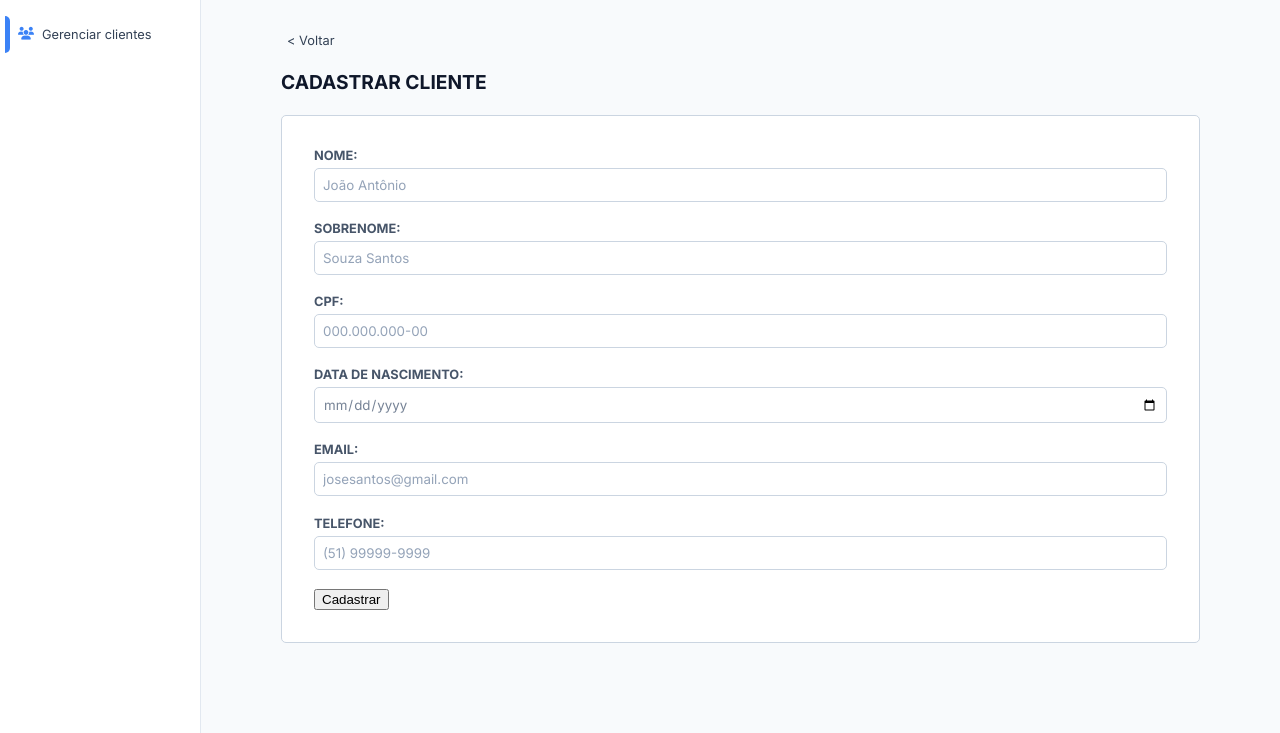
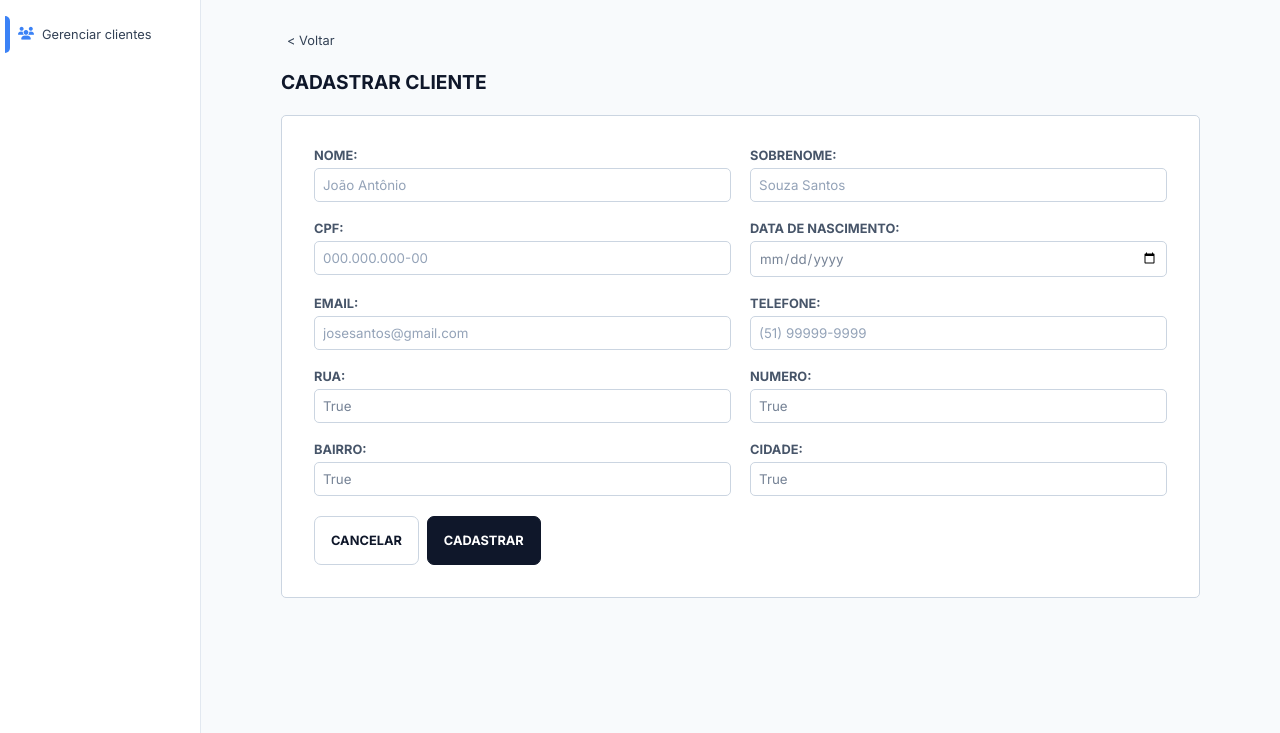
Before and after one commit to Kohlrausch16/sistema_gestao_hotel, a Django app: page /cliente/cadastro/ in a window 1280 px wide. Shown: the part 67-800 px from the top of the page. Run offline with Django 5.2, Linux system fonts and the light colour scheme.

Commit message:
feat: Conclusão formulário cadastro cliente

```diff
--- a/hotelaria_app/admin.py
+++ b/hotelaria_app/admin.py
@@ -1,10 +1,6 @@
 from django.contrib import admin
-from .models import Cliente, Endereco
+from .models import Cliente
 
 @admin.register(Cliente)
 class ClienteAdmin(admin.ModelAdmin):
     list_display = ("nome","sobrenome", "cpf")
-
-@admin.register(Endereco)
-class EnderecoAdmin(admin.ModelAdmin):
-    list_display = ("logradouro","numero", "cidade")
--- a/hotelaria_app/forms.py
+++ b/hotelaria_app/forms.py
@@ -1,5 +1,5 @@
 from django import forms
-from .models import Cliente, Endereco
+from .models import Cliente
 
 class ClienteForm(forms.ModelForm):
 
@@ -12,7 +12,11 @@ class ClienteForm(forms.ModelForm):
             "cpf",
             "data_nascimento",
             "email",
-            "telefone"
+            "telefone",
+            "logradouro",
+            "numero",
+            "bairro",
+            "cidade"
         ]
 
         labels = {
@@ -21,30 +25,37 @@ class ClienteForm(forms.ModelForm):
             "cpf": "CPF",
             "data_nascimento": "DATA DE NASCIMENTO",
             "email": "EMAIL",
-            "telefone": "TELEFONE"
+            "telefone": "TELEFONE",
+            "logradouro": "RUA",
+            "numero": "NUMERO",
+            "bairro": "BAIRRO",
+            "cidade": "CIDADE"
         }
+
 
         widgets = {
             "nome": forms.TextInput(attrs={
-                "class": "campo-formulario placeholder-input",
+                "class": "campo-formulario placeholder-input input-nome",
                 "placeholder": "João Antônio"
             }),
 
             "sobrenome": forms.TextInput(attrs={
-                "class": "campo-formulario placeholder-input",
+                "class": "campo-formulario placeholder-input input-sobrenome",
                 "placeholder": "Souza Santos"
             }),
 
-            "cpf": forms.NumberInput(attrs={
-                "class": "campo-formulario placeholder-input",
+            "cpf": forms.TextInput(attrs={
+                "class": "campo-formulario placeholder-input input-cpf",
                 "placeholder": "000.000.000-00",
-                "min": "11",
-                "max": "11"
+                "inputmode": "numeric",
+                "pattern": "[0-9]*",
+                "minlength": "11",
+                "maxlength": "11"
             }),
 
             "data_nascimento": forms.DateInput(attrs={
                 "type": "date",
-                "class": "campo-formulario placeholder-input",
+                "class": "campo-formulario placeholder-input input-data-nascimento",
                 "placeholder": "01/01/1970"
             },
             format = {
@@ -52,14 +63,40 @@ class ClienteForm(forms.ModelForm):
             }),
 
             "email": forms.TextInput(attrs={
-                            "class": "campo-formulario placeholder-input",
-                            "placeholder": "josesantos@gmail.com"
-                        }),
+                "class": "campo-formulario placeholder-input input-email",
+                "placeholder": "josesantos@gmail.com"
+            }),
 
-            "telefone": forms.NumberInput(attrs={
-                "class": "campo-formulario placeholder-input",
+            "telefone": forms.TextInput(attrs={
+                "class": "campo-formulario placeholder-input input-telefone",
                 "placeholder": "(51) 99999-9999",
-                "min": "11",
-                "max": "11"
+                "inputmode": "numeric",
+                "pattern": "[0-9]*",
+                "minlength": "11",
+                "maxlength": "11"
+            }),
+
+            "logradouro": forms.TextInput(attrs={
+                "class": "campo-formulario placeholder-input input-email",
+                "placeholder": "Avenida Central"
+            }),
+
+            "numero": forms.TextInput(attrs={
+                "class": "campo-formulario placeholder-input input-telefone",
+                "placeholder": "45",
+                "inputmode": "numeric",
+                "pattern": "[0-9]*",
+                "minlength": "1",
+                "maxlength": "5"
+            }),
+
+            "bairro": forms.TextInput(attrs={
+                "class": "campo-formulario placeholder-input input-email",
+                "placeholder": "Centro"
+            }),
+
+            "cidade": forms.TextInput(attrs={
+                "class": "campo-formulario placeholder-input input-email",
+                "placeholder": "Porto Alegre"
             })
         }
--- a/hotelaria_app/models.py
+++ b/hotelaria_app/models.py
@@ -1,15 +1,5 @@
 from django.db import models
 from .fields import BaseModel
-
-class Endereco(BaseModel):
-    logradouro = models.CharField(max_length=100)
-    numero = models.CharField(max_length=10)
-    bairro = models.CharField(max_length=100)
-    cidade = models.CharField(max_length=100)
-
-    def __str__(self):
-        return self.logradouro
-
 
 class Cliente(BaseModel):
     nome = models.CharField(max_length=100)
@@ -19,7 +9,10 @@ class Cliente(BaseModel):
     email = models.EmailField()
     telefone = models.CharField(max_length=11)
     ativo = models.BooleanField(default=True)
-    endereco = models.ForeignKey(Endereco, on_delete=models.PROTECT, null=True)
+    logradouro = models.CharField(max_length=100, default=True)
+    numero = models.CharField(max_length=10, default=True)
+    bairro = models.CharField(max_length=100, default=True)
+    cidade = models.CharField(max_length=100, default=True)
 
     def __str__(self):
         return self.nome + " " + self.sobrenome
--- a/hotelaria_app/static/css/formulario.css
+++ b/hotelaria_app/static/css/formulario.css
@@ -15,8 +15,9 @@ input[type="number"] {
 }
 
 form{
-    display: flex;
-    flex-direction: column;
+    display: grid;
+    grid-template-columns: repeat(2, 1fr);
+    grid-template-rows: auto;
     background-color: #FFFFFF;
     border: 1px solid #CBD5E1;
     border-radius: 5px;
@@ -44,3 +45,41 @@ label{
     text-decoration: none;
     font-family: "Inter", sans-serif;
 }
+
+.container-botoes{
+    display: flex;
+    gap: 0.5rem;
+}
+
+.botao-formulario{
+    font-family: "Inter", sans-serif;
+    font-weight: 700;
+    font-size: 0.8rem;
+    padding: 1rem;
+    width: min-content;
+    border-radius: 7px;
+    cursor: pointer;
+    border: none;
+    outline: none;
+    transition: background-color 0.5s;
+}
+
+.botao-confirmar{
+    color: #FFFFFF;
+    background-color: #0F172A;
+    border: 1px solid #0F172A;
+}
+
+.botao-confirmar:hover{
+    background-color: #0f172ac4;
+}
+
+.botao-cancelar{
+    color: #0F172A;
+    background-color: transparent;
+    border: 1px solid #CBD5E1;
+}
+
+.botao-cancelar:hover{
+    background-color: #cdcfd1;
+}
--- /dev/null
+++ b/hotelaria_app/static/scripts/botaoRetornar.js
@@ -0,0 +1,4 @@
+
+document.querySelector(".botao-retornar").addEventListener("click", () => {
+    history.back();
+});
--- a/hotelaria_app/templates/cadastrar_cliente.html
+++ b/hotelaria_app/templates/cadastrar_cliente.html
@@ -16,13 +16,16 @@
 
 {% block main %}
 
-    <form method="POST">
+    <form  class="formulario-cliente" method="POST">
 
         {% csrf_token %}
 
         {{ formulario.as_p }}
 
-        <button type="submit">Cadastrar</button>
+        <div class="container-botoes">
+            <button class="botao-formulario botao-cancelar" type="button">CANCELAR</button>
+            <button class="botao-formulario botao-confirmar" type="submit">CADASTRAR</button>
+        </div>
     </form>
 
 {% endblock %}k
--- a/hotelaria_app/templates/partials/_base.html
+++ b/hotelaria_app/templates/partials/_base.html
@@ -39,10 +39,9 @@
         </div>
     </main>
 
-
-    <script>
-        {% block arquivos_js %} {% endblock %}
-    </script>
+    <script src="{% static 'scripts/botaoRetornar.js' %}"></script>
+    <script src="{% static 'scripts/botaoLimparFormulario.js' %}"></script>
+    {% block arquivos_js %} {% endblock %}
 
 </body>
 </html>
```
Also changed, not shown: hotelaria_app/migrations/0002_remove_cliente_endereco_cliente_bairro_and_more.py (added).
